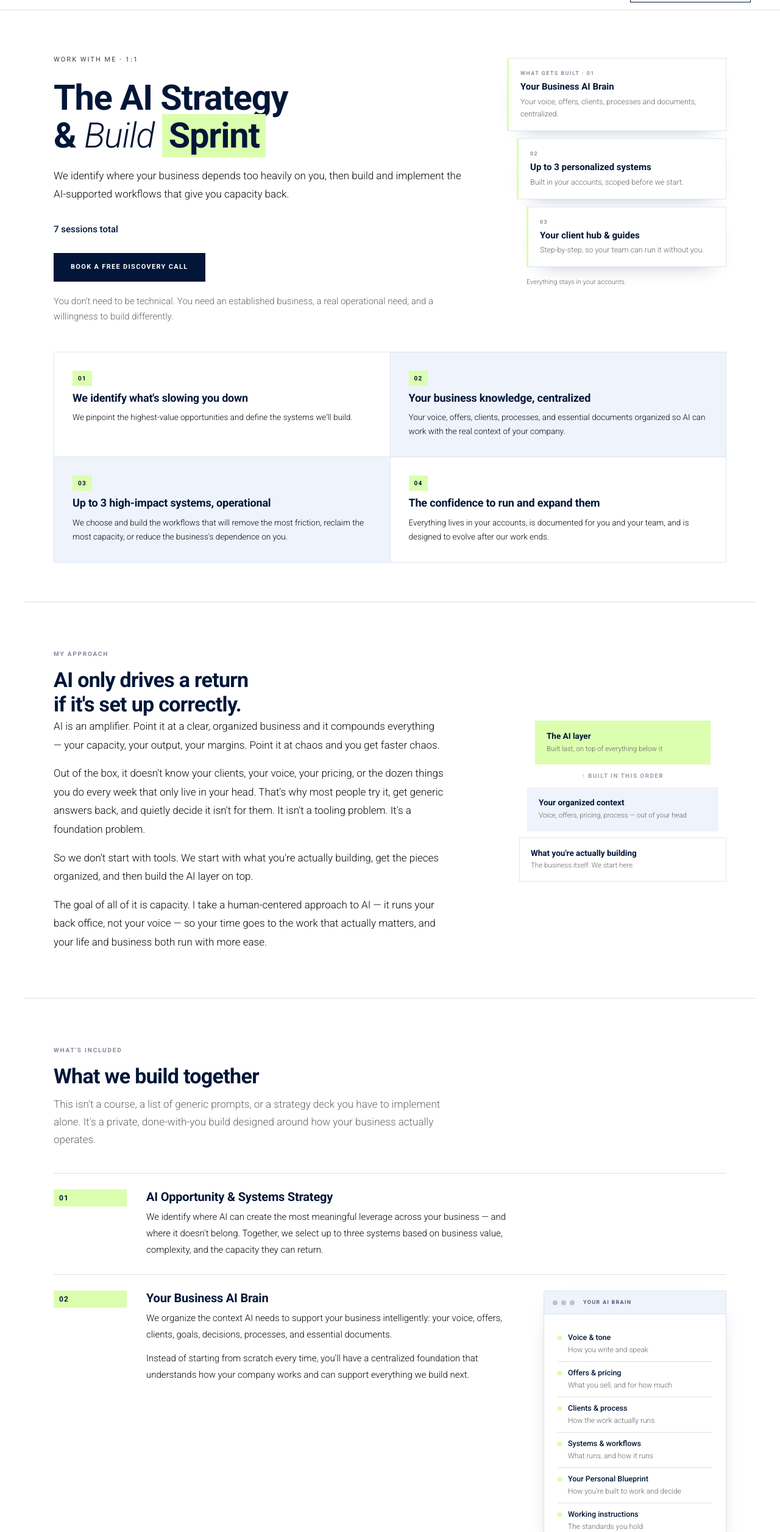
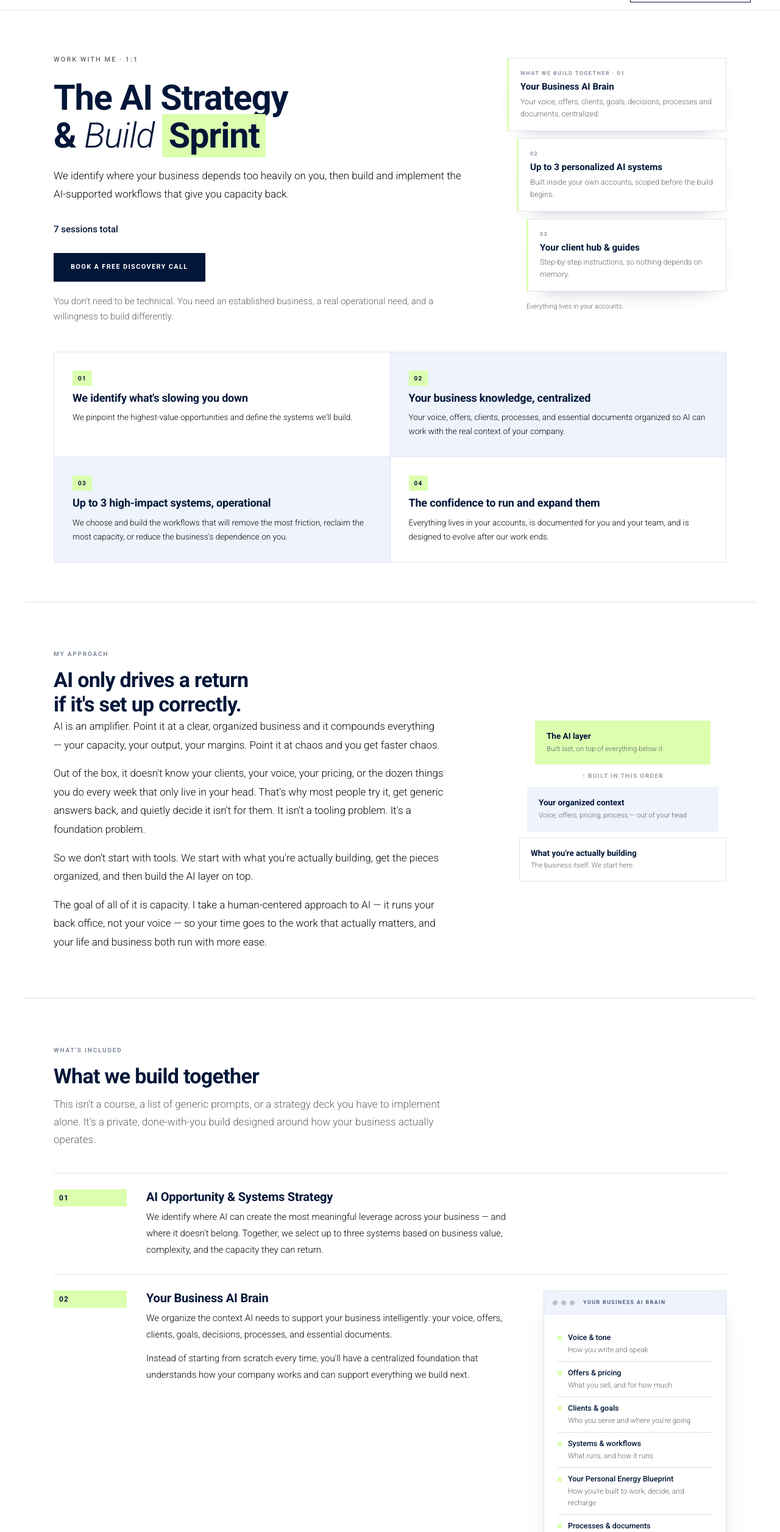
Before and after one commit to nickdestefano2905/dayna-destefano-website, a website: page ai-strategy-and-build-sprint.html in a window 1280 px wide. Shown: the part 47-2560 px from the top of the page at 61% size. Drawn offline with Linux system fonts and the light colour scheme.

Commit message:
Sprint page: align added copy to Dayna's own terminology
Everything changed here is copy I wrote for the mockups and the hero
build stack; none of Dayna's original copy is touched.

- "Your AI Brain" / "your AI brain" -> "Your Business AI Brain"
- "Your Personal Blueprint" -> "Your Personal Energy Blueprint"
  (I had dropped "Energy", undoing an earlier rename)
- "Up to 3 personalized systems" -> "Up to 3 personalized AI systems"
- AI Brain rows now use her noun list from deliverable 02: voice,
  offers, clients, goals, decisions, processes, documents
- "run it without you" / "without you in the room" -> her deliverable 04
  says the team adopts the work *with* you, so these now say "nothing
  depends on memory" and "alongside you, not instead of you"
- The workflow mockup invented a discovery-call example; it now
  diagrams "a meeting-to-decisions workflow", one of her seven listed
  example systems
- "What gets built" -> "What we build together", matching her section
- "Everything stays in your accounts" -> "Everything lives in your
  accounts"

Co-Authored-By: Claude Opus 5 <noreply@anthropic.com>

```diff
--- a/ai-strategy-and-build-sprint.html
+++ b/ai-strategy-and-build-sprint.html
@@ -253,22 +253,22 @@ footer{background:var(--navy);padding:40px 48px;}
     <div>
       <div class="build-stack" aria-hidden="true">
         <div class="build-card">
-          <span class="build-n">What gets built &middot; 01</span>
+          <span class="build-n">What we build together &middot; 01</span>
           <span class="build-t">Your Business AI Brain</span>
-          <span class="build-d">Your voice, offers, clients, processes and documents, centralized.</span>
+          <span class="build-d">Your voice, offers, clients, goals, decisions, processes and documents, centralized.</span>
         </div>
         <div class="build-card">
           <span class="build-n">02</span>
-          <span class="build-t">Up to 3 personalized systems</span>
-          <span class="build-d">Built in your accounts, scoped before we start.</span>
+          <span class="build-t">Up to 3 personalized AI systems</span>
+          <span class="build-d">Built inside your own accounts, scoped before the build begins.</span>
         </div>
         <div class="build-card">
           <span class="build-n">03</span>
           <span class="build-t">Your client hub &amp; guides</span>
-          <span class="build-d">Step-by-step, so your team can run it without you.</span>
+          <span class="build-d">Step-by-step instructions, so nothing depends on memory.</span>
         </div>
       </div>
-      <p class="build-cap">Everything stays in your accounts.</p>
+      <p class="build-cap">Everything lives in your accounts.</p>
     </div>
   </div>
   <div class="spec-grid">
@@ -321,14 +321,14 @@ footer{background:var(--navy);padding:40px 48px;}
           <p>Instead of starting from scratch every time, you'll have a centralized foundation that understands how your company works and can support everything we build next.</p>
         </div>
         <div class="mock" aria-hidden="true">
-          <div class="mock-bar"><span class="mock-dot"></span><span class="mock-dot"></span><span class="mock-dot"></span><span class="mock-label">Your AI Brain</span></div>
+          <div class="mock-bar"><span class="mock-dot"></span><span class="mock-dot"></span><span class="mock-dot"></span><span class="mock-label">Your Business AI Brain</span></div>
           <div class="mock-body">
             <div class="mock-row"><span class="mock-chip"></span><span class="mock-k">Voice &amp; tone<span class="mock-v">How you write and speak</span></span></div>
             <div class="mock-row"><span class="mock-chip"></span><span class="mock-k">Offers &amp; pricing<span class="mock-v">What you sell, and for how much</span></span></div>
-            <div class="mock-row"><span class="mock-chip"></span><span class="mock-k">Clients &amp; process<span class="mock-v">How the work actually runs</span></span></div>
+            <div class="mock-row"><span class="mock-chip"></span><span class="mock-k">Clients &amp; goals<span class="mock-v">Who you serve and where you're going</span></span></div>
             <div class="mock-row"><span class="mock-chip"></span><span class="mock-k">Systems &amp; workflows<span class="mock-v">What runs, and how it runs</span></span></div>
-            <div class="mock-row"><span class="mock-chip"></span><span class="mock-k">Your Personal Blueprint<span class="mock-v">How you're built to work and decide</span></span></div>
-            <div class="mock-row"><span class="mock-chip"></span><span class="mock-k">Working instructions<span class="mock-v">The standards you hold</span></span></div>
+            <div class="mock-row"><span class="mock-chip"></span><span class="mock-k">Your Personal Energy Blueprint<span class="mock-v">How you're built to work, decide, and recharge</span></span></div>
+            <div class="mock-row"><span class="mock-chip"></span><span class="mock-k">Processes &amp; documents<span class="mock-v">The essentials, out of your head</span></span></div>
           </div>
         </div>
       </div>
@@ -350,17 +350,17 @@ footer{background:var(--navy);padding:40px 48px;}
         </ul>
         <p>We define what constitutes each system before the build begins, so the scope and intended outcome are clear.</p>
         <div class="mock" style="margin-top:22px;max-width:440px;" aria-hidden="true">
-          <div class="mock-bar"><span class="mock-dot"></span><span class="mock-dot"></span><span class="mock-dot"></span><span class="mock-label">A workflow, automated</span></div>
+          <div class="mock-bar"><span class="mock-dot"></span><span class="mock-dot"></span><span class="mock-dot"></span><span class="mock-label">Example &middot; A meeting-to-decisions workflow</span></div>
           <div class="mock-body">
             <div class="mock-flow">
-              <div class="mock-step"><span class="mock-num">1</span><span class="mock-step-t">A discovery call is booked</span></div>
+              <div class="mock-step"><span class="mock-num">1</span><span class="mock-step-t">A meeting happens</span></div>
               <div class="mock-arrow"></div>
-              <div class="mock-step"><span class="mock-num">2</span><span class="mock-step-t">Context is pulled from your AI brain</span></div>
+              <div class="mock-step"><span class="mock-num">2</span><span class="mock-step-t">Decisions and actions get pulled out</span></div>
               <div class="mock-arrow"></div>
-              <div class="mock-step"><span class="mock-num">3</span><span class="mock-step-t">A prep brief is drafted in your voice</span></div>
+              <div class="mock-step"><span class="mock-num">3</span><span class="mock-step-t">They land where your team already works</span></div>
             </div>
-            <div class="mock-out">Ready for you to review &mdash; not to build from scratch</div>
-            <p class="mock-cap">Illustrative. Your systems get scoped to your business.</p>
+            <div class="mock-out">One of the seven examples above &mdash; built to your business</div>
+            <p class="mock-cap">Illustrative. We define what each system is before the build begins.</p>
           </div>
         </div>
       </div>
@@ -378,7 +378,7 @@ footer{background:var(--navy);padding:40px 48px;}
             <div class="mock-row"><span class="mock-chip"></span><span class="mock-k">Session notes<span class="mock-v">What we covered, what we decided</span></span></div>
             <div class="mock-row"><span class="mock-chip"></span><span class="mock-k">Recordings &amp; recaps<span class="mock-v">Nothing depends on memory</span></span></div>
             <div class="mock-row"><span class="mock-chip"></span><span class="mock-k">Step-by-step guides<span class="mock-v">One per system we build</span></span></div>
-            <div class="mock-row"><span class="mock-chip"></span><span class="mock-k">Your team can follow it<span class="mock-v">Without you in the room</span></span></div>
+            <div class="mock-row"><span class="mock-chip"></span><span class="mock-k">Your team can adopt it<span class="mock-v">Alongside you, not instead of you</span></span></div>
           </div>
         </div>
       </div>
```
